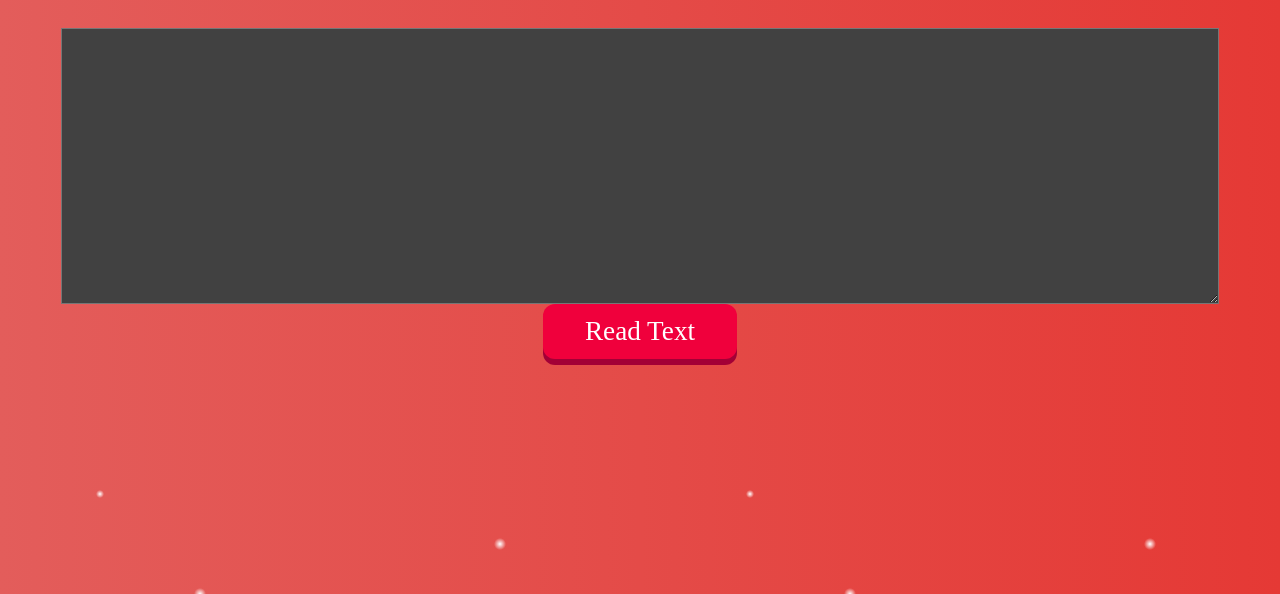
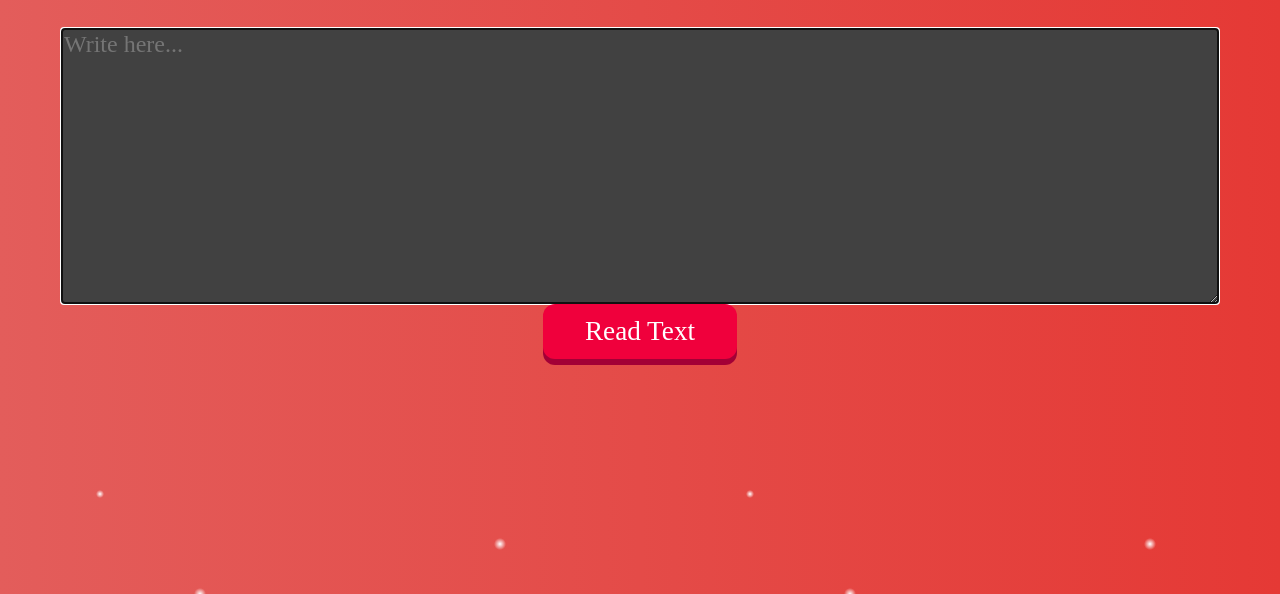
Before and after one commit to git-pixel22/readmethis, a plain HTML site: page index.html in a window 1280 px wide. Shown: the part 206-800 px from the top of the page. Drawn offline with Linux system fonts and the light colour scheme; a web font is replaced by a local one.

Commit message:
Update index.html

```diff
--- a/index.html
+++ b/index.html
@@ -20,7 +20,7 @@
             <!-- Stuff That Needs To Be Read -->
             <div id="content" >
                 <h1>Enter Text</h1>
-                <textarea id="inputText" rows = "10"></textarea><br>
+                <textarea placeholder="Write here..." autofocus id="inputText" rows = "10"></textarea><br>
                 <button onclick="speak();" class="pushable">
                     <span class="front"> Read Text </span>
                 </button>
```
